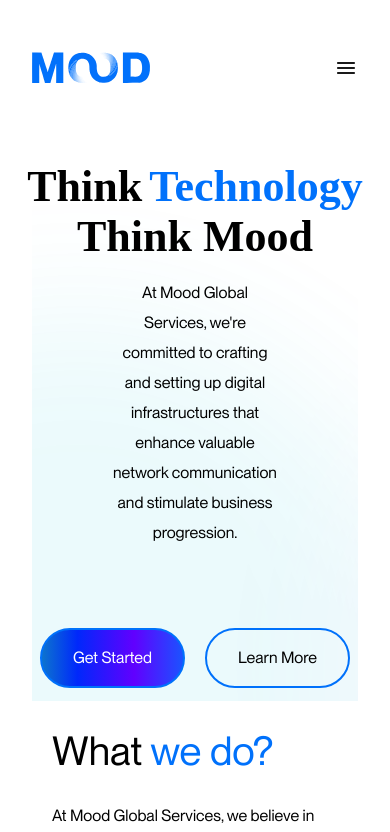
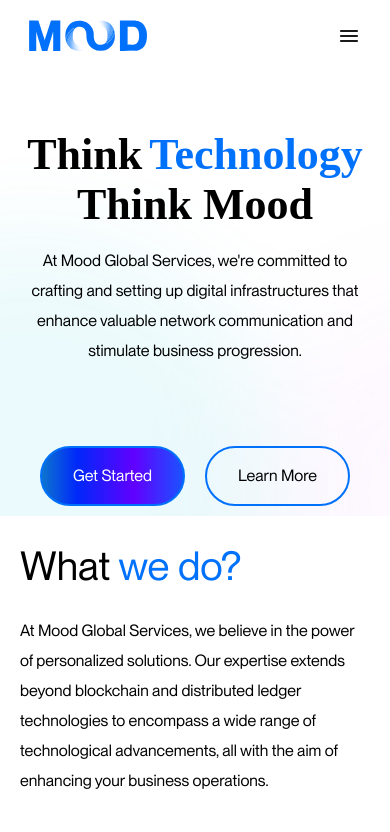
Before and after one commit to omeaag/mgs-website, a Next.js app: page / in a window 390 px wide. Shown: the top 832 px of the page. Built offline with nearby package versions, Linux system fonts and the light colour scheme; a web font is replaced by a local one.

Commit message:
body padding fixed

```diff
--- a/app/globals.css
+++ b/app/globals.css
@@ -16,14 +16,13 @@
   font-style: normal;
 }
 
-body{
-  padding:2rem;
-}
+body {}
+
 /* 0 - Header */
 .HeaderContainer {
   margin-top: 2.5rem;
   align-items: center;
-    justify-content: center;
+  justify-content: space-around;
   display: flex;
 }
 
@@ -31,7 +30,6 @@ body{
 .Navbar {
   display: flex;
   gap: 2.5rem;
-    margin: 0 15rem 0 20rem;
 }
 
 .HeaderIcons {
@@ -43,7 +41,7 @@ body{
   display: none;
 }
 
-#dropdownBtn{
+#dropdownBtn {
   display: none;
 }
 
@@ -73,12 +71,15 @@ body{
   margin-bottom: 6rem;
   height: 100%;
 }
+
 .leftFooter h6 {
   font-size: 0.7rem;
 }
+
 .leftFooter h2 {
   font-size: 1.8rem;
 }
+
 .footerSocialIcons {
   width: 25%;
   display: flex;
@@ -87,15 +88,18 @@ body{
   margin-top: 3rem;
   margin-bottom: 0.5rem;
 }
+
 .footerSocialIcons img {
   display: flex;
   flex-direction: column;
-    width: 14%;
+
   height: 100%;
 }
+
 .leftFooter h6 {
   font-size: 1rem;
 }
+
 .leftFooter h2 {
   font-size: 1.8rem;
 }
@@ -155,25 +159,32 @@ body{
     height: 2.5rem;
   }
 
-    .footerMain .leftFooter{
+  .footerMain .leftFooter {
+    padding: 0 2rem;
     margin-left: 0;
     padding-left: 0;
     width: auto;
     justify-content: center;
   }
 
-    .leftFooter h2, .leftFooter h6{
+  .leftFooter h2,
+  .leftFooter h6 {
     display: inline-block;
   }
 
-    .ecoFooter button, .ecoFooter a,.hqFooter h5,.leftFooter h6{
+  .ecoFooter button,
+  .ecoFooter a,
+  .hqFooter h5,
+  .leftFooter h6 {
     font-size: 12px;
   }
-    .leftFooter img{
+
+  .leftFooter img {
     width: 1.5rem;
     margin-right: 1rem;
   }
-    .leftFooter > img{
+
+  .leftFooter>img {
     width: 5rem;
   }
 }
@@ -182,21 +193,25 @@ body{
 /* PHONE BREAKPOINT*/
 @media (max-width: 599px) {
   .HeaderContainer {
+    margin: auto;
     margin-top: 1rem;
     font-size: 0.8rem;
     display: flex;
     align-items: center;
     justify-content: space-between;
     flex-wrap: wrap;
+    max-width: 85%;
   }
-    .HeaderContainer .open{
+
+  .HeaderContainer .open {
     display: none;
   }
-.HeaderContainer #mgsLogo{
+
+  .HeaderContainer #mgsLogo {
     height: 2.5rem;
   }
 
-    #dropdownBtn{
+  #dropdownBtn {
     display: block;
   }
 
@@ -204,11 +219,12 @@ body{
     display: none;
   }
 
-    .dropdownContainer{
+  .dropdownContainer {
     display: block;
     width: 100%;
   }
-    .MobileDropdownMenu{
+
+  .MobileDropdownMenu {
     display: flex;
     flex-direction: column;
     align-items: flex-start;
@@ -218,46 +234,53 @@ body{
     margin: 4rem 0;
   }
 
-    .MobileDropdownMenu + .HeaderIcons{
+  .MobileDropdownMenu+.HeaderIcons {
     display: flex;
     justify-content: flex-start;
     align-items: center;
     margin-top: 1rem;
     font-size: 1.5rem;
   }
-    .MobileDropdownMenu + .HeaderIcons img{
+
+  .MobileDropdownMenu+.HeaderIcons img {
     width: 2rem;
     margin-right: 1rem;
   }
 
-    .footerMain{
+  .footerMain {
     flex-direction: column;
     justify-content: center;
     align-items: flex-start;
     gap: 2rem;
+    padding: 0 2rem;
   }
-    .rightFooter{
+
+  .rightFooter {
     flex-direction: column;
     gap: 2rem;
     width: 100% !important;
   }
-    .rightFooter .ecoFooter, .rightFooter .hqFooter{
+
+  .rightFooter .ecoFooter,
+  .rightFooter .hqFooter {
     width: 100%;
   }
 
-    .rightFooter strong,.rightFooter a,.rightFooter button{
+  .rightFooter strong,
+  .rightFooter a,
+  .rightFooter button {
     margin-bottom: 1rem;
   }
 
-    .leftFooter{
+  .leftFooter {
     margin-left: 0;
     order: 2;
     width: auto;
     padding-left: 0;
     margin-bottom: 0;
   }
-    .leftFooter img{
-      width: 2rem;
+
+  .leftFooter img {
     margin-right: 1.5rem;
   }
 }
--- a/public/style/CareersHeader.css
+++ b/public/style/CareersHeader.css
@@ -12,7 +12,7 @@
 
 .careersBiggestHeader p {
   font-family: MonumentExtended;
-  color: rgba(0, 113, 251, 1);
+  color: #1da7d9;
   font-size: 3.4rem;
   font-weight: 700;
   line-height: 4.5rem;
@@ -80,6 +80,8 @@
 
 /* PHONE BREAKPOINT */
 @media (max-width: 599px) {
+
+
 
   .careersHeaderContainer {
     background-image: none;
--- a/public/style/GetInTouchStyle.css
+++ b/public/style/GetInTouchStyle.css
@@ -154,7 +154,7 @@
     .partnershipAllContainer {
         flex-direction: column;
         padding: 20px ;
-        margin: 60px -32px;
+        margin: 60px 0;
         margin-bottom: 80px;
         padding: 50px;
         max-height: 996px;
--- a/public/style/HomeShaping.css
+++ b/public/style/HomeShaping.css
@@ -4,7 +4,6 @@
     flex-direction: column;
     align-items: center;
     width: 100%;
-    height: 65vh;
     background: url(../materials/HomeShapingBackground.svg);
     background-size: 100%;
     background-repeat: no-repeat;
@@ -35,8 +34,6 @@
 
 
 .at-mood-global {
-    margin: auto;
-    max-width: 55%;
     margin-top: 1.6rem;
     font-family: MonumentExtended;
     text-align: center;
@@ -101,9 +98,8 @@
     }
 
     .at-mood-global {
-
         margin-top: 1rem;
-        width: 100%;
+        width: 190%;
         font-size: 22px;
         line-height: 37px;
     }
@@ -147,6 +143,17 @@
         padding: 10px;
     }
 
+    .firsRow{
+        padding: 10px;
+    }
+
+    .HomeShapingParagraph{
+        display: flex;
+        justify-content: center;
+        align-items: center;
+        width: 100% !important;
+    }
+
     .text-shaping,
     .text-creativity {
         font-size: 44px !important;
@@ -161,7 +168,7 @@
 
     .at-mood-global {
         margin-top: 1rem;
-        width: 100%;
+        width: 90%;
         font-size: 16px;
         line-height: 30px;
     }
--- a/public/style/OurServiceStyle.css
+++ b/public/style/OurServiceStyle.css
@@ -159,8 +159,6 @@
 /* -------------------- TABLET BREAKPOINT --------------------  */
 @media (min-width: 600px) and (max-width: 991px) {
     .mainServiceContainer {
-        margin-right: -30px;
-        margin-left: -30px;
         height: 100%;
     }
     .blueServiceContainer {
@@ -228,8 +226,6 @@
 /* --------------------  PHONE BREAKPOINT --------------------  */
 @media (max-width: 599px) {
     .mainServiceContainer {
-        margin-right: -30px;
-        margin-left: -30px;
         height: 100%;
     }
     .blueServiceContainer {
--- a/public/style/OurSolution.css
+++ b/public/style/OurSolution.css
@@ -270,7 +270,7 @@
         display: block;
         position: absolute;
         bottom: -650px;
-        left: 60px;
+        left: 108px;
     }
     .textContainer .paginationButtons button {
         width: 10px;
--- a/public/style/TechPartnersStyle.css
+++ b/public/style/TechPartnersStyle.css
@@ -181,13 +181,19 @@
 }
 
 /* TABLET BREAKPOINT */
-@media (min-width: 600px) and (max-width: 991px) {}
+@media (min-width: 600px) and (max-width: 991px) {
+
+}
 
 /* PHONE BREAKPOINT */
 @media (max-width: 599px) {
     .ourServicesTextContainer h1 {
         font-size: 30px !important;
         text-align: center;
+    }
+
+    .techSliderParentContainer .techPartnerComponentContainer{
+        margin: 50px 0px;
     }
 
     .servicesHeaderSmallTextContainer p {
@@ -263,6 +269,7 @@
 
     .techTextParentContainer {
         width: 100%;
+        padding: 2rem;
     }
 
     .techTextParentContainer br {
@@ -286,7 +293,7 @@
     }
 
     .acordionComponentContainer {
-        margin: 70px 0 !important;
+        margin: 70px 20px !important;
     }
 
 
```
Also changed, not shown: public/style/MoodConvertAI.css (+7 -8 lines). Lines whose indentation alone changed are shown as unchanged.
